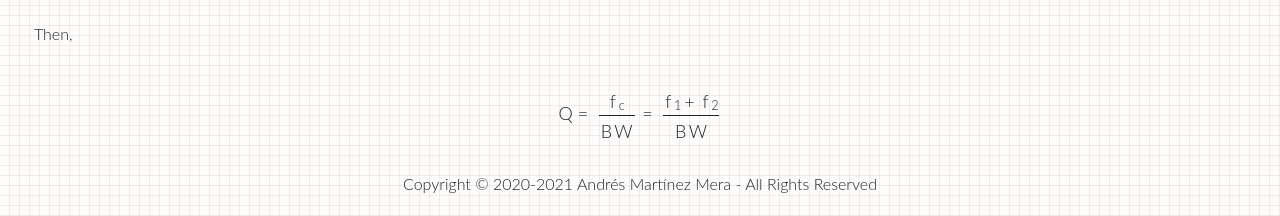
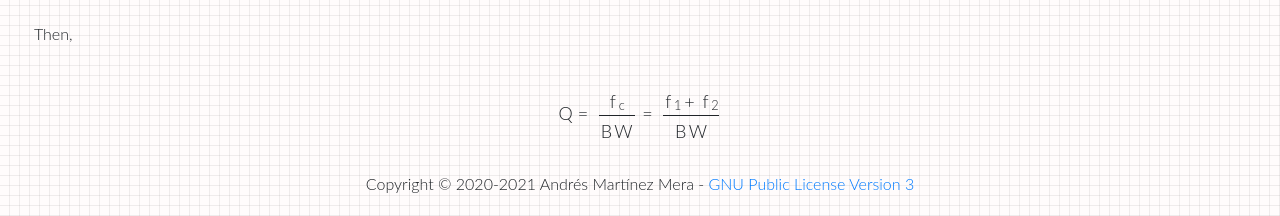
Before and after one commit to andresmmera/rf-design-tools, a Django app: page /tool/bw_octaves/docs in a window 1280 px wide. Shown: the part 595-811 px from the top of the page. Run offline with Django 3.2, Linux system fonts and the light colour scheme; some libraries are stand-ins or nearby versions.

Commit message:
Update footer to show the license

```diff
--- a/rf_design_tools/catalog/templates/base_generic.html
+++ b/rf_design_tools/catalog/templates/base_generic.html
@@ -142,6 +142,6 @@
     {% block content %}
     {% endblock %}
 
-  <footer style="text-align: center"> Copyright &copy; 2020-<script>document.write(new Date().getFullYear())</script> Andrés Martínez Mera - All Rights Reserved</footer>
+  <footer style="text-align: center"> Copyright &copy; 2020-<script>document.write(new Date().getFullYear())</script> Andrés Martínez Mera - <a href="https://www.gnu.org/licenses/gpl-3.0.en.html">GNU Public License Version 3</a></footer>
 </body>
 </html>
```
